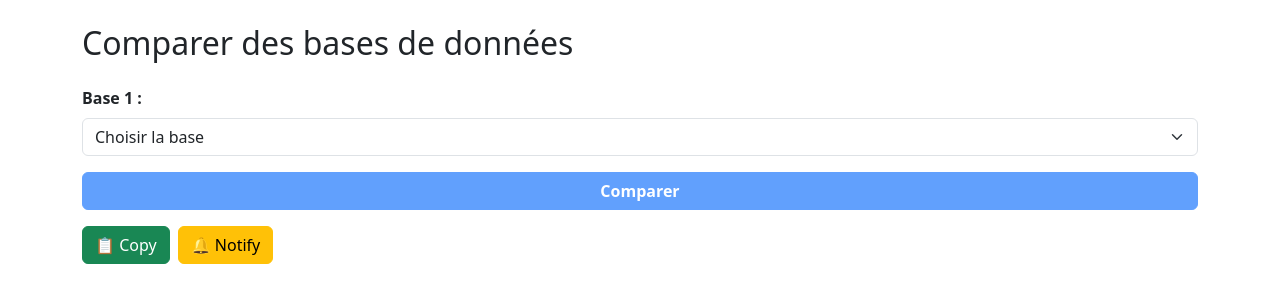
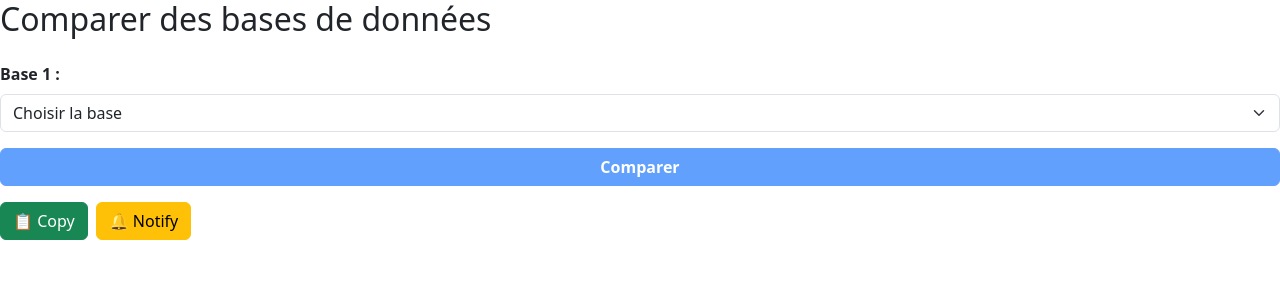
Before and after one commit to garbasaid672/port_autonome, a Flask app: page /comparaison in a window 1280 px wide. Shown: the top 303 px of the page. Run offline with Flask 3, Linux system fonts and the light colour scheme.

Commit message:
comparaison.html

```diff
--- a/templates/comparaison.html
+++ b/templates/comparaison.html
@@ -3,7 +3,9 @@
 <head>
 <meta charset="UTF-8">
 <title>Comparer Bases</title>
+<link rel="stylesheet" href="{{ url_for('static', filename='flash.css') }}">
 <link rel="stylesheet" href="https://cdn.jsdelivr.net/npm/bootstrap@5.3.0/dist/css/bootstrap.min.css">
+
 <style>
 button:active { animation: bounce 0.3s; }
 @keyframes bounce {
@@ -15,7 +17,7 @@ button:active { animation: bounce 0.3s; }
 }
 </style>
 </head>
-<body class="container py-4">
+
 
 <h2 class="mb-4">Comparer des bases de données</h2>
 
@@ -90,7 +92,7 @@ button:active { animation: bounce 0.3s; }
     </tbody>
     </table>
     {% else %}
-    <p>Aucune différence trouvée.</p>
+    <p>Aucune différence détectée.</p>
     {% endif %}
 {% endfor %}
 {% endif %}
```
Also changed, not shown: 3 other files.
